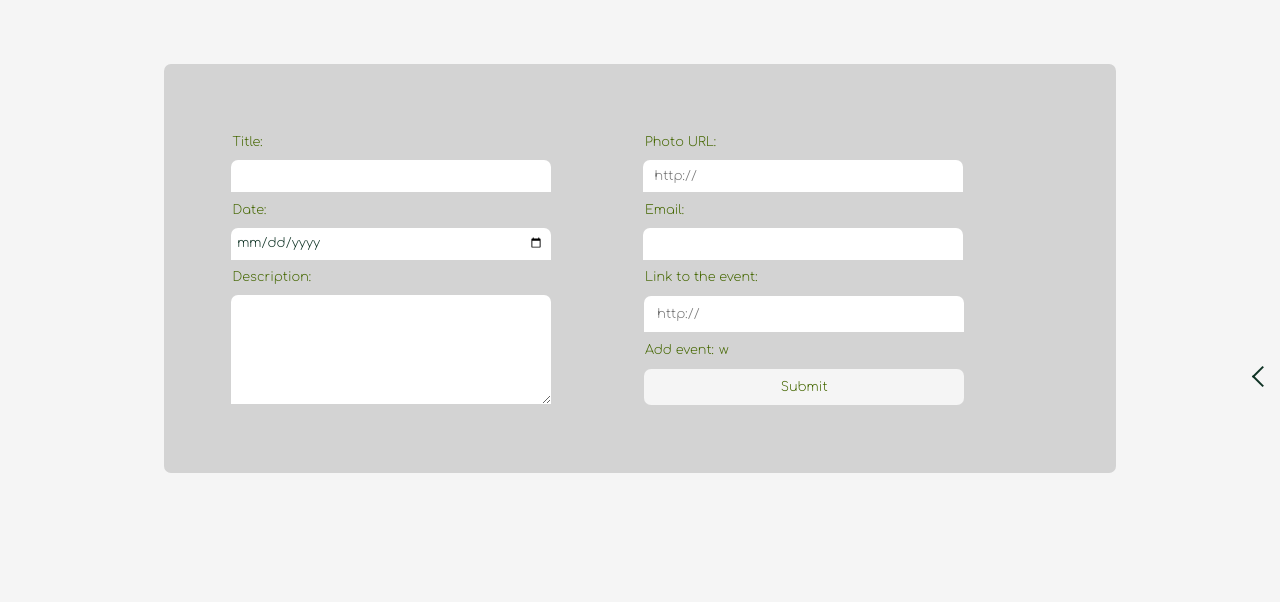
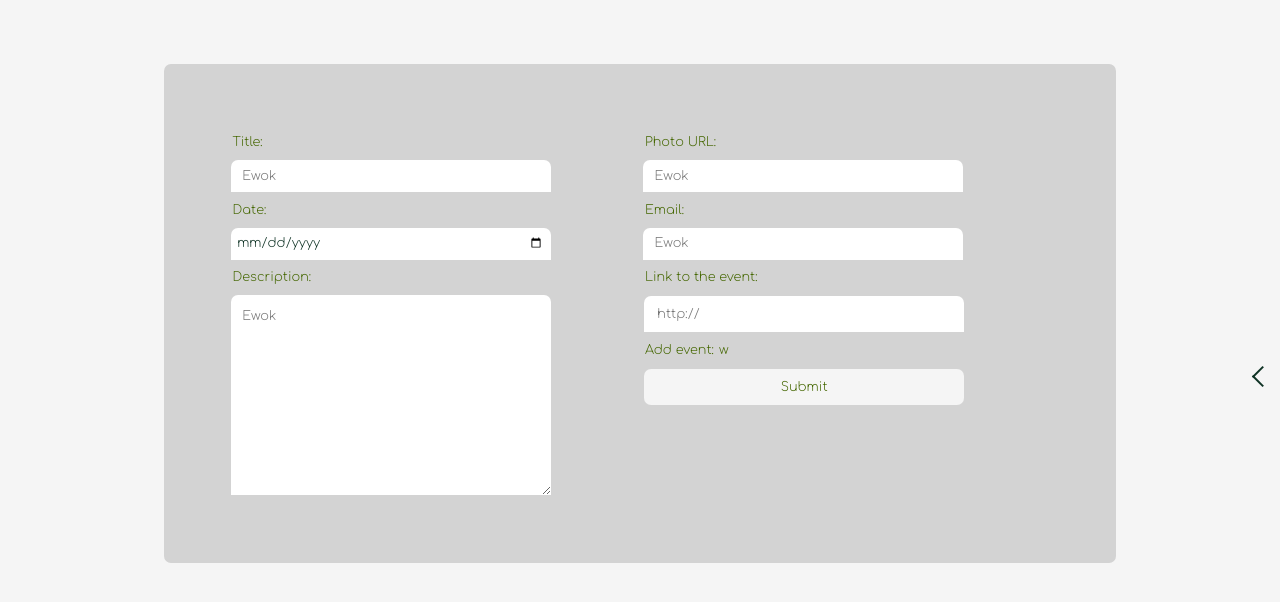
Before and after one commit to EwaDwornik/HerbWebIceland-NextJS, a Next.js app: page /workshop-form in a window 1280 px wide. Shown: the top 602 px of the page. Built offline with nearby package versions, Linux system fonts and the light colour scheme.

Commit message:
Update workshop-form.tsx

```diff
--- a/pages/workshop-form.tsx
+++ b/pages/workshop-form.tsx
@@ -1,13 +1,10 @@
-import React, {useState} from 'react';
-import {generateIdWorkshop} from "../services/utilities";
-import {workshopsDB} from "../data/workshops";
-import {Formik, Form} from "formik";
+import React from 'react';
+import {Formik, Form, Field} from "formik";
 import * as Yup from 'yup';
 
 
 
 const initialState={
-    id: -1,
         title: '',
         date: '',
         imageWorkshop: '',
@@ -30,33 +27,23 @@ const WorkshopSchema = Yup.object().shape({
 
 
 export function WorkshopForm({addWorkshop}: any) {
-    const [formState, setFormState] = useState(initialState);
 
-
-    const handleChange = (event: any) => {
-        event.preventDefault();
-        workshopsDB.push({...formState, id: generateIdWorkshop()});
-        // Form to add a workshop. It is sorted by a date.
-        workshopsDB.sort((a, b) => (b.date > a.date) ? 1 : -1)
-        addWorkshop(formState);
-        setFormState(initialState);
-    };
 
 
     return (
         <div className="center-element ">
             <Formik
-                initialValues ={{
-                    id: -1,
-                    title: '',
-                    date: '',
-                    imageWorkshop: '',
-                    email: '',
-                    description: '',
-                    event: ''
+                initialValues ={initialState}
+                validationSchema={WorkshopSchema}
+                onSubmit={(
+                    values: any,
+                    {setSubmitting}
+                ) => {
+                    setTimeout(() => {
+                        alert(JSON.stringify(values, null, 2));
+                        setSubmitting(false);
+                    }, 500);
                 }}
-                validationSchema={WorkshopSchema}
-                onSubmit={handleChange}
             >
 
                 {({errors, touched}) => (
@@ -64,29 +51,15 @@ export function WorkshopForm({addWorkshop}: any) {
                         <div>
                             <div className="pos-relative">
                                 <label>Title:</label>
-                                <input
-                                    className="effect-green"
-                                    type='text'
-                                    required
-                                    value={formState.title}
-                                    onChange={e => {
-                                        setFormState({...formState, title: e.target.value});
-                                    }}/>
+                                <Field className="effect-green-longer" name="title" placeholder="Ewok"/>
                                 <span className="focus-border"></span>
                                 {errors.title ? (
-                                    <div>{errors.title}</div>
+                                    <div>{(errors.title) as string}</div>
                                 ) : null}
                             </div>
                             <div className="pos-relative">
                                 <label>Date:</label>
-                                <input
-                                    className="effect-green"
-                                    type='date'
-                                    required
-                                    value={formState.date}
-                                    onChange={e => {
-                                        setFormState({...formState, date: e.target.value});
-                                    }}/>
+                                <Field className="effect-green-longer" name="date" type={"date"} placeholder="Ewok"/>
                                 <span className="focus-border"></span>
                                 {errors.date ? (
                                     <div>{errors.date}</div>
@@ -96,42 +69,18 @@ export function WorkshopForm({addWorkshop}: any) {
                         <div>
                             <div className="pos-relative">
                                 <label>Photo URL:</label>
-                                <input
-                                    className="effect-green"
-                                    type='text'
-                                    placeholder="http://"
-                                    required
-                                    value={formState.imageWorkshop}
-                                    onChange={e => {
-                                        setFormState({...formState, imageWorkshop: e.target.value});
-                                    }}/>
-                                <span className="focus-border"></span>
+                                <Field className="effect-green-longer" name="imageWorkshop" type={"imageWorkshop"} placeholder="Ewok"/>
                             </div>
                             <div className="pos-relative">
                                 <label>Email:</label>
-                                <input
-                                    className="effect-green"
-                                    type='text'
-                                    required
-                                    value={formState.email}
-                                    onChange={e => {
-                                        setFormState({...formState, email: e.target.value});
-                                    }}/>
+                                <Field className="effect-green-longer" name="email" placeholder="Ewok"/>
                                 <span className="focus-border"></span>
                                 {errors.email && touched.email ? <div>{errors.email}</div> : null}
                             </div>
                         </div>
                         <div className="pos-relative">
                             <label>Description:</label>
-                            <textarea
-                                className="effect-green"
-                                rows={5}
-                                maxLength={450}
-                                required
-                                value={formState.description}
-                                onChange={e => {
-                                    setFormState({...formState, description: e.target.value});
-                                }}/>
+                            <Field as="textarea" style={{height:200}} className="effect-green-longer" name="description" type={"description"} placeholder="Ewok"/>
                             <span className="focus-border"></span>
                             {errors.description ? (
                                 <div>{errors.description}</div>
@@ -140,15 +89,7 @@ export function WorkshopForm({addWorkshop}: any) {
                         <div>
                             <div className="pos-relative">
                                 <label>Link to the event:</label>
-                                <input
-                                    className="effect-green"
-                                    type='text'
-                                    placeholder="http://"
-                                    required
-                                    value={formState.event}
-                                    onChange={e => {
-                                        setFormState({...formState, event: e.target.value});
-                                    }}/>
+                                <Field className="effect-green-longer"  name="title" placeholder="http://"/>
                                 <span className="focus-border"></span>
                                 {errors.event ? (
                                     <div>{errors.event}</div>
```
